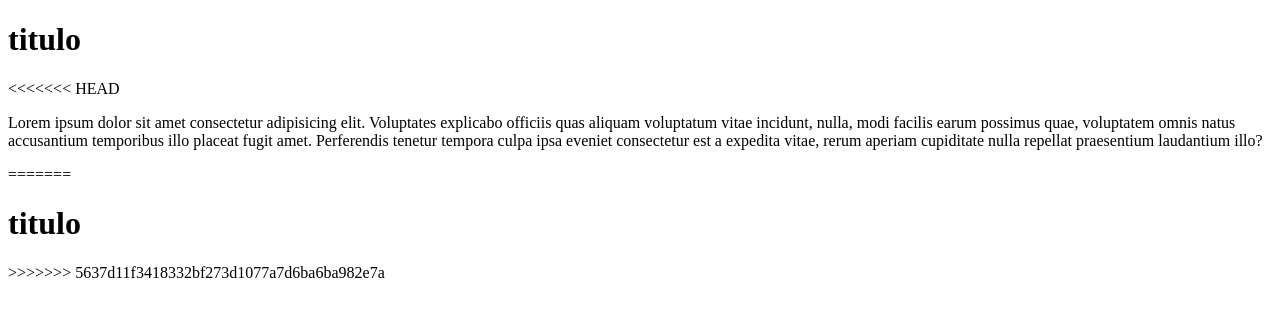
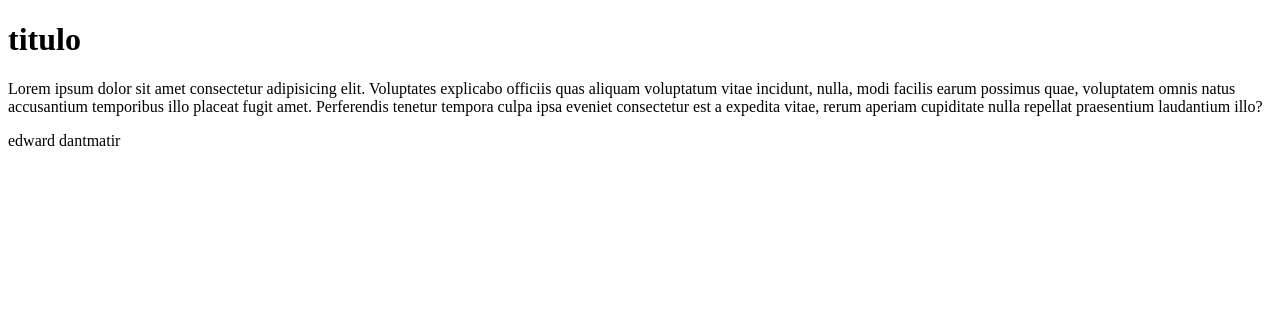
Before and after one commit to edwardOsb-18/probando-git, a plain HTML site: page index.html in a window 1280 px wide. Drawn offline with Linux system fonts and the light colour scheme.

Commit message:
comienzo

```diff
--- a/index.html
+++ b/index.html
@@ -7,10 +7,7 @@
 </head>
 <body>
     <h1>titulo</h1>
-<<<<<<< HEAD
     <p>Lorem ipsum dolor sit amet consectetur adipisicing elit. Voluptates explicabo officiis quas aliquam voluptatum vitae incidunt, nulla, modi facilis earum possimus quae, voluptatem omnis natus accusantium temporibus illo placeat fugit amet. Perferendis tenetur tempora culpa ipsa eveniet consectetur est a expedita vitae, rerum aperiam cupiditate nulla repellat praesentium laudantium illo?</p>
-=======
-    <h1>titulo</h1>
->>>>>>> 5637d11f3418332bf273d1077a7d6ba6ba982e7a
+    <p>edward dantmatir </p>
 </body>
 </html>
```
